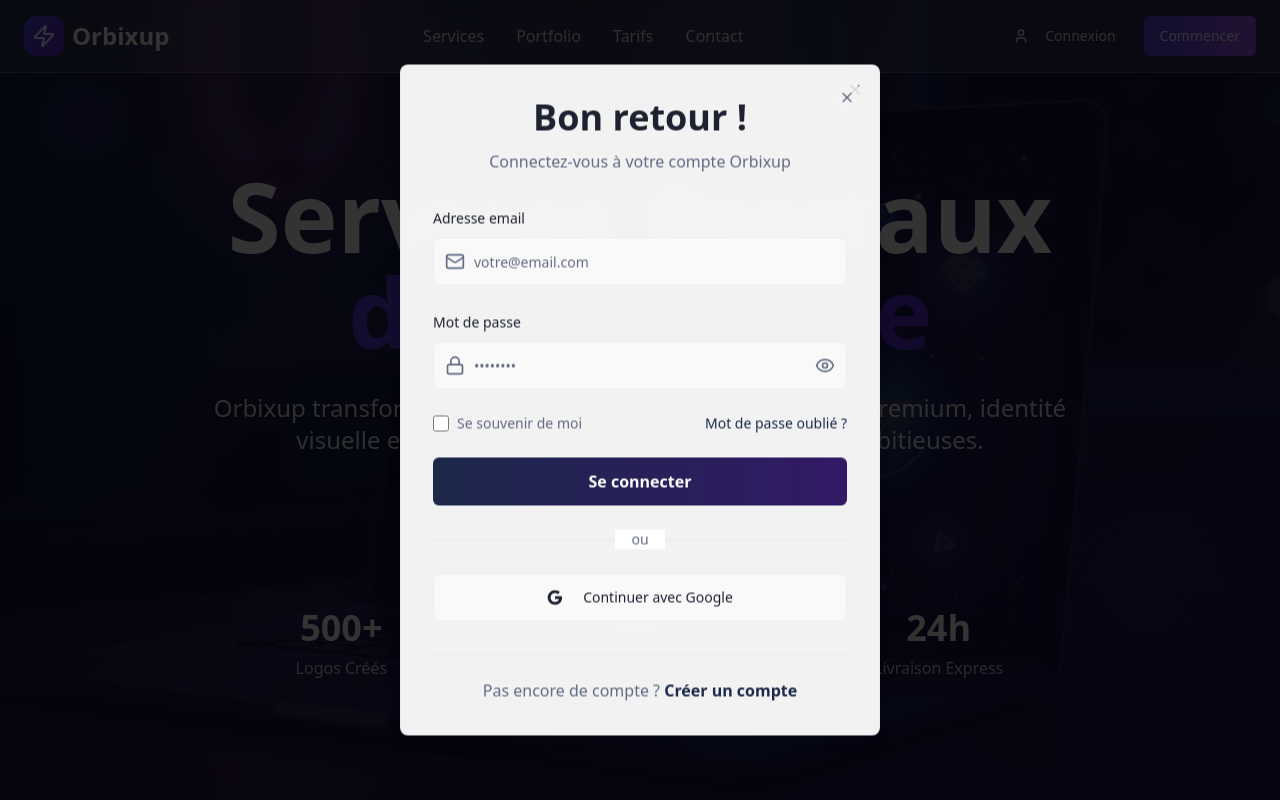
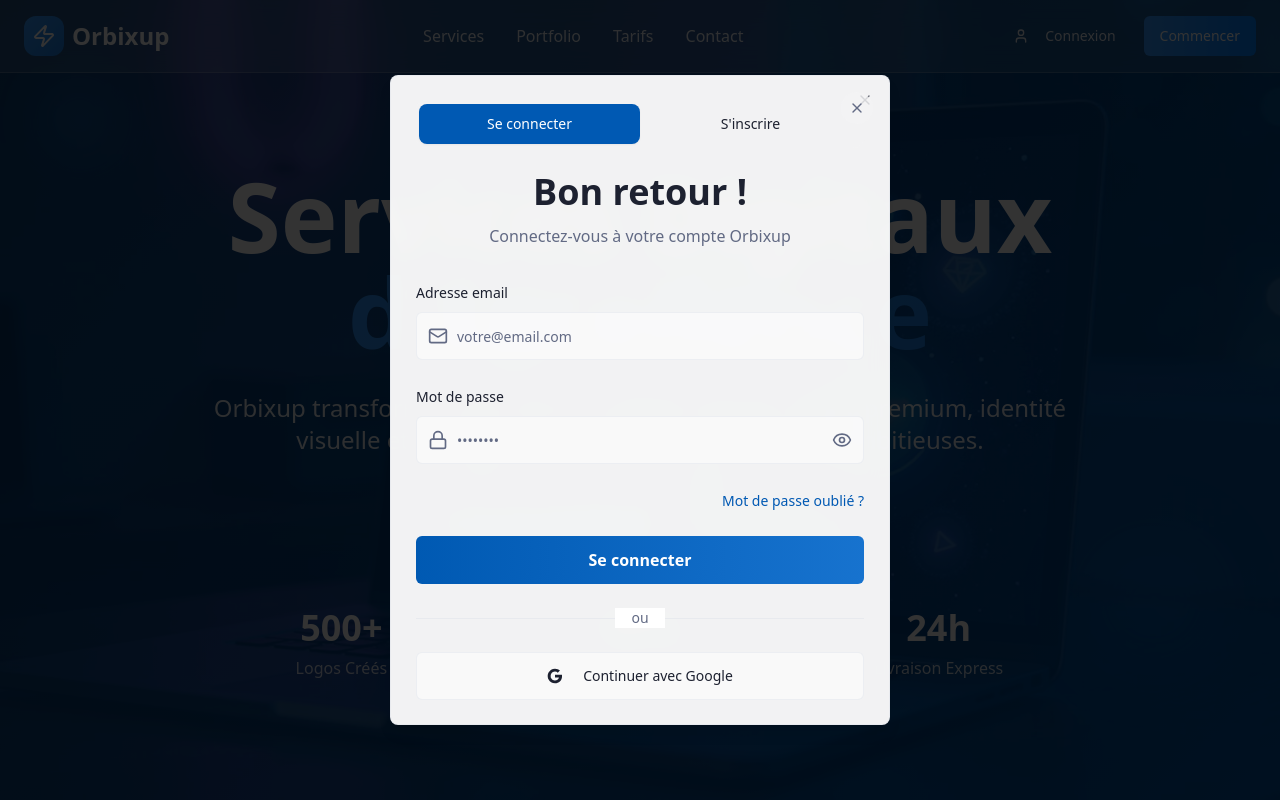
Before and after one commit to mvjdev/orbixup-design-studio, a React (Vite) app: page / in a window 1280 px wide. Both pictures are taken after a click on the button "Connexion". Shown: the top 800 px of the page. Built offline with nearby package versions, Linux system fonts and the light colour scheme.

Commit message:
Implement sign-in/sign-up toggle
Add a toggle button for sign-in and sign-up forms.
Implement a multi-step registration process.
Adjust the theme to a premium blue color.

```diff
--- a/src/components/AuthModal.tsx
+++ b/src/components/AuthModal.tsx
@@ -1,6 +1,7 @@
 import { useState } from "react";
 import { X } from "lucide-react";
 import { Dialog, DialogContent } from "./ui/dialog";
+import { Button } from "./ui/button";
 import SignIn from "./SignIn";
 import SignUp from "./SignUp";
 
@@ -13,13 +14,9 @@ interface AuthModalProps {
 const AuthModal = ({ isOpen, onClose, initialMode = "signin" }: AuthModalProps) => {
   const [mode, setMode] = useState<"signin" | "signup">(initialMode);
 
-  const toggleMode = () => {
-    setMode(mode === "signin" ? "signup" : "signin");
-  };
-
   return (
     <Dialog open={isOpen} onOpenChange={onClose}>
-      <DialogContent className="sm:max-w-[480px] w-[95vw] max-h-[95vh] overflow-y-auto bg-background/95 backdrop-blur-md border border-border/50 rounded-2xl p-0">
+      <DialogContent className="sm:max-w-[500px] w-[95vw] max-h-[95vh] overflow-y-auto bg-background/95 backdrop-blur-md border border-border/50 rounded-2xl p-0">
         <div className="relative">
           {/* Close Button */}
           <button
@@ -29,13 +26,37 @@ const AuthModal = ({ isOpen, onClose, initialMode = "signin" }: AuthModalProps)
             <X className="w-4 h-4 text-muted-foreground" />
           </button>
 
+          {/* Toggle Buttons */}
+          <div className="p-6 pb-0">
+            <div className="flex bg-muted/50 rounded-xl p-1 mb-6">
+              <Button
+                variant={mode === "signin" ? "default" : "ghost"}
+                className={`flex-1 rounded-lg transition-all ${
+                  mode === "signin"
+                    ? "bg-primary text-primary-foreground shadow-sm"
+                    : "hover:bg-muted/80"
+                }`}
+                onClick={() => setMode("signin")}
+              >
+                Se connecter
+              </Button>
+              <Button
+                variant={mode === "signup" ? "default" : "ghost"}
+                className={`flex-1 rounded-lg transition-all ${
+                  mode === "signup"
+                    ? "bg-primary text-primary-foreground shadow-sm"
+                    : "hover:bg-muted/80"
+                }`}
+                onClick={() => setMode("signup")}
+              >
+                S'inscrire
+              </Button>
+            </div>
+          </div>
+
           {/* Content */}
-          <div className="p-6 sm:p-8">
-            {mode === "signin" ? (
-              <SignIn onToggle={toggleMode} />
-            ) : (
-              <SignUp onToggle={toggleMode} />
-            )}
+          <div className="px-6 pb-6">
+            {mode === "signin" ? <SignIn /> : <SignUp />}
           </div>
         </div>
       </DialogContent>
--- a/src/components/SignIn.tsx
+++ b/src/components/SignIn.tsx
@@ -4,16 +4,11 @@ import { Button } from "./ui/button";
 import { Input } from "./ui/input";
 import { Label } from "./ui/label";
 
-interface SignInProps {
-  onToggle: () => void;
-}
-
-const SignIn = ({ onToggle }: SignInProps) => {
+const SignIn = () => {
   const [showPassword, setShowPassword] = useState(false);
   const [formData, setFormData] = useState({
     email: "",
-    password: "",
-    rememberMe: false
+    password: ""
   });
 
   const handleSubmit = (e: React.FormEvent) => {
@@ -79,20 +74,11 @@ const SignIn = ({ onToggle }: SignInProps) => {
           </div>
         </div>
 
-        {/* Remember Me & Forgot Password */}
-        <div className="flex items-center justify-between text-sm">
-          <label className="flex items-center gap-2 cursor-pointer">
-            <input
-              type="checkbox"
-              checked={formData.rememberMe}
-              onChange={(e) => setFormData(prev => ({ ...prev, rememberMe: e.target.checked }))}
-              className="w-4 h-4 text-primary border-border/50 rounded focus:ring-primary/20"
-            />
-            <span className="text-muted-foreground">Se souvenir de moi</span>
-          </label>
+        {/* Forgot Password */}
+        <div className="text-right">
           <a
             href="#forgot"
-            className="text-primary hover:text-primary/80 transition-colors font-medium"
+            className="text-primary hover:text-primary/80 transition-colors font-medium text-sm"
           >
             Mot de passe oublié ?
           </a>
@@ -134,18 +120,6 @@ const SignIn = ({ onToggle }: SignInProps) => {
         </div>
       </form>
 
-      {/* Toggle to Sign Up */}
-      <div className="text-center mt-8 pt-6 border-t border-border/50">
-        <p className="text-muted-foreground text-sm md:text-base">
-          Pas encore de compte ?{" "}
-          <button
-            onClick={onToggle}
-            className="text-primary hover:text-primary/80 transition-colors font-semibold"
-          >
-            Créer un compte
-          </button>
-        </p>
-      </div>
     </div>
   );
 };
--- a/src/index.css
+++ b/src/index.css
@@ -16,17 +16,17 @@
     --popover: 0 0% 100%;
     --popover-foreground: 225 25% 15%;
 
-    /* Primary - Deep Professional Blue */
-    --primary: 225 45% 20%;
+    /* Primary - Deep Premium Blue */
+    --primary: 210 100% 35%;
     --primary-foreground: 0 0% 100%;
-    --primary-glow: 225 60% 50%;
+    --primary-glow: 210 100% 50%;
 
-    /* Secondary - Premium Purple */
-    --secondary: 260 60% 25%;
+    /* Secondary - Lighter Blue */
+    --secondary: 210 80% 45%;
     --secondary-foreground: 0 0% 100%;
 
-    /* Accent - Vibrant Highlight */
-    --accent: 245 80% 60%;
+    /* Accent - Bright Blue */
+    --accent: 210 100% 60%;
     --accent-foreground: 0 0% 100%;
 
     --muted: 225 10% 96%;
@@ -39,16 +39,16 @@
     --input: 225 20% 90%;
     --ring: 225 45% 20%;
 
-    /* Premium Gradients */
-    --gradient-primary: linear-gradient(135deg, hsl(225 45% 20%), hsl(260 60% 25%));
-    --gradient-hero: linear-gradient(135deg, hsl(225 60% 15%), hsl(260 70% 20%));
-    --gradient-accent: linear-gradient(135deg, hsl(245 80% 60%), hsl(260 70% 50%));
-    --gradient-card: linear-gradient(145deg, hsl(0 0% 100%), hsl(225 30% 98%));
+    /* Premium Gradients - Blue Theme */
+    --gradient-primary: linear-gradient(135deg, hsl(210 100% 35%), hsl(210 80% 45%));
+    --gradient-hero: linear-gradient(135deg, hsl(210 90% 25%), hsl(210 100% 35%));
+    --gradient-accent: linear-gradient(135deg, hsl(210 100% 60%), hsl(210 80% 50%));
+    --gradient-card: linear-gradient(145deg, hsl(0 0% 100%), hsl(210 30% 98%));
 
-    /* Premium Shadows */
-    --shadow-premium: 0 20px 40px -10px hsl(225 45% 20% / 0.15);
-    --shadow-glow: 0 0 40px hsl(245 80% 60% / 0.3);
-    --shadow-card: 0 10px 30px -5px hsl(225 20% 60% / 0.1);
+    /* Premium Shadows - Blue Theme */
+    --shadow-premium: 0 20px 40px -10px hsl(210 100% 35% / 0.15);
+    --shadow-glow: 0 0 40px hsl(210 100% 60% / 0.3);
+    --shadow-card: 0 10px 30px -5px hsl(210 20% 60% / 0.1);
 
     /* Animations */
     --transition-premium: all 0.4s cubic-bezier(0.4, 0, 0.2, 1);
@@ -134,7 +134,7 @@
   }
 
   .btn-accent {
-    @apply bg-gradient-to-r from-accent to-purple-500 text-white font-semibold px-6 py-3 rounded-lg;
+    @apply bg-gradient-to-r from-accent to-primary-glow text-white font-semibold px-6 py-3 rounded-lg;
     @apply shadow-[var(--shadow-card)] hover:shadow-[var(--shadow-glow)];
     @apply transition-[var(--transition-smooth)] hover:scale-105;
   }
```
